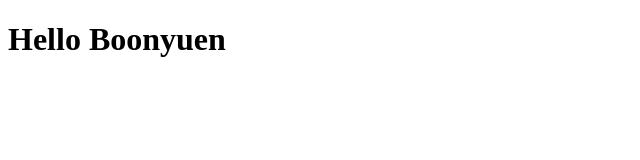
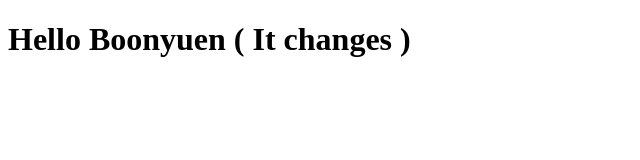
Before and after one commit to aof18794/test, a plain HTML site: page site/index.html in a window 1280 px wide. Shown: the whole page, without its empty margins (0-640 px from the left). Drawn offline with Linux system fonts and the light colour scheme.

Commit message:
Continue

```diff
--- a/site/index.html
+++ b/site/index.html
@@ -4,6 +4,6 @@
 	<title>Hello Siravich</title>
 </head>
 <body>
-<h1>Hello Boonyuen</h1>
+<h1>Hello Boonyuen ( It changes )</h1>
 </body>
 </html>
```
